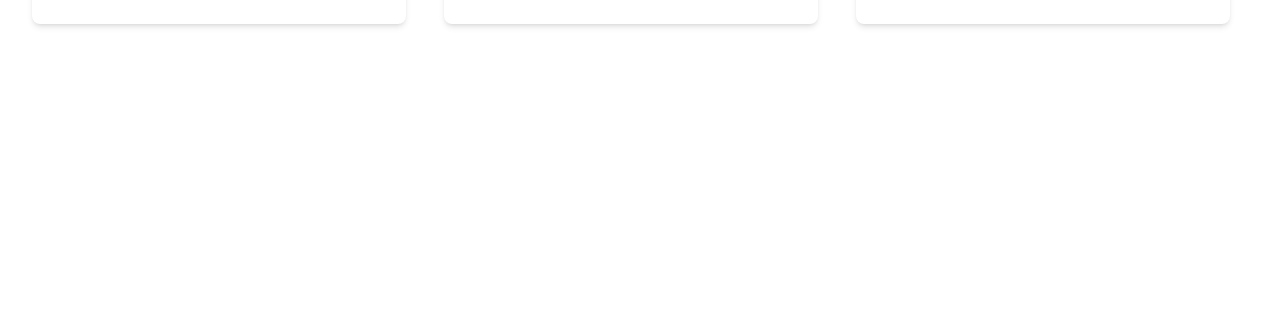
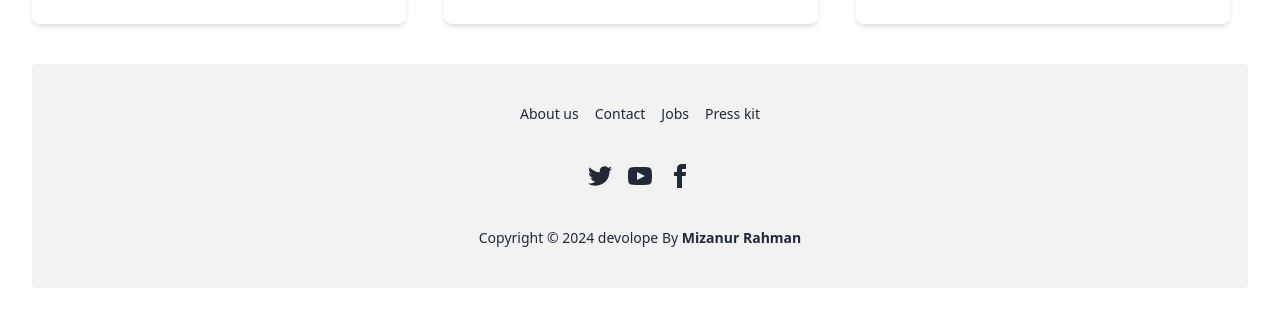
Before and after one commit to mizanurrahman70/book-house, a React (Vite) app: page / in a window 1280 px wide. Shown: the part 1734-2051 px from the top of the page. Before the commit the page ends 1790 px from the top, so only its background shows below. Built offline with nearby package versions, Linux system fonts and the light colour scheme.

Commit message:
alhamdulillah complete

```diff
--- /dev/null
+++ b/src/Components/Footer/Footer.jsx
@@ -0,0 +1,26 @@
+import React from 'react';
+
+const Footer = () => {
+    return (
+        <footer className="footer footer-center p-10 bg-base-200 rounded mt-10">
+  <nav className="grid grid-flow-col gap-4 ">
+    <a className="link link-hover">About us</a>
+    <a className="link link-hover">Contact</a>
+    <a className="link link-hover">Jobs</a>
+    <a className="link link-hover">Press kit</a>
+  </nav>
+  <nav>
+    <div className="grid grid-flow-col gap-4">
+      <a><svg xmlns="http://www.w3.org/2000/svg" width="24" height="24" viewBox="0 0 24 24" className="fill-current"><path d="M24 4.557c-.883.392-1.832.656-2.828.775 1.017-.609 1.798-1.574 2.165-2.724-.951.564-2.005.974-3.127 1.195-.897-.957-2.178-1.555-3.594-1.555-3.179 0-5.515 2.966-4.797 6.045-4.091-.205-7.719-2.165-10.148-5.144-1.29 2.213-.669 5.108 1.523 6.574-.806-.026-1.566-.247-2.229-.616-.054 2.281 1.581 4.415 3.949 4.89-.693.188-1.452.232-2.224.084.626 1.956 2.444 3.379 4.6 3.419-2.07 1.623-4.678 2.348-7.29 2.04 2.179 1.397 4.768 2.212 7.548 2.212 9.142 0 14.307-7.721 13.995-14.646.962-.695 1.797-1.562 2.457-2.549z"></path></svg></a>
+      <a><svg xmlns="http://www.w3.org/2000/svg" width="24" height="24" viewBox="0 0 24 24" className="fill-current"><path d="M19.615 3.184c-3.604-.246-11.631-.245-15.23 0-3.897.266-4.356 2.62-4.385 8.816.029 6.185.484 8.549 4.385 8.816 3.6.245 11.626.246 15.23 0 3.897-.266 4.356-2.62 4.385-8.816-.029-6.185-.484-8.549-4.385-8.816zm-10.615 12.816v-8l8 3.993-8 4.007z"></path></svg></a>
+      <a><svg xmlns="http://www.w3.org/2000/svg" width="24" height="24" viewBox="0 0 24 24" className="fill-current"><path d="M9 8h-3v4h3v12h5v-12h3.642l.358-4h-4v-1.667c0-.955.192-1.333 1.115-1.333h2.885v-5h-3.808c-3.596 0-5.192 1.583-5.192 4.615v3.385z"></path></svg></a>
+    </div>
+  </nav>
+  <aside>
+    <p>Copyright © 2024 devolope By <span className='font-semibold'>Mizanur Rahman</span></p>
+  </aside>
+</footer>
+    );
+};
+
+export default Footer;
--- a/src/Components/Root/Root.jsx
+++ b/src/Components/Root/Root.jsx
@@ -1,12 +1,14 @@
 import React from 'react';
 import Navber from '../Navber/Navber'
 import { Outlet } from 'react-router-dom';
+import Footer from '../Footer/Footer';
 
 const Root = () => {
     return (
         <div>
             <Navber></Navber>
             <Outlet></Outlet>
+            <Footer></Footer>
         </div>
     );
 };
--- a/src/Components/WhileCard/WhileCard.jsx
+++ b/src/Components/WhileCard/WhileCard.jsx
@@ -3,6 +3,7 @@
 import { LiaUserFriendsSolid } from 'react-icons/lia';
 import { MdOutlineFindInPage } from 'react-icons/md';
 import LittleCard from '../LittleCard/LittleCard';
+import { Link } from 'react-router-dom';
 
 const WhileCard = ({ book }) => {
     const { image, author, bookName, category, rating, tags, review, yearOfPublishing,
@@ -49,7 +50,8 @@
                 <div className='flex gap-5 mt-5'>
                     <button class="btn border-none btn-secondary bg-[#328EFF]">Catcher: <span>{category}</span></button>
                     <button class="btn border-none bg-[#FFAC33] btn-secondary">Rating: {rating}</button>
-                    <button class="btn bg-green-600 border-none btn-secondary">View Details</button>
+                    {/* <button class="btn bg-green-600 border-none btn-secondary">View Details</button> */}
+                   <Link to={`/${book.bookId}`}> <button class="btn bg-green-600 border-none btn-secondary">View Details</button></Link>
                 </div>
             </div>
         </div>
--- a/src/main.jsx
+++ b/src/main.jsx
@@ -59,7 +59,7 @@
           element:<RedCard></RedCard>
           },
           {
-            path:'while',
+            path:'/listed/while',
             element:<WhileList></WhileList>
 
           }
--- a/src/utility/LocalStore.js
+++ b/src/utility/LocalStore.js
@@ -34,8 +34,10 @@
 }
 // while save data
 export const whileSave = (data) => {
+    console.log(data)
     const read=getData()
-    const have =read.find(data=>data.bookId === data.bookId)
+    console.log(read)
+    const have =read.find(datas=>datas.bookId === data.bookId)
     if(have){
         toast.error("Book already read!");
         return
```
